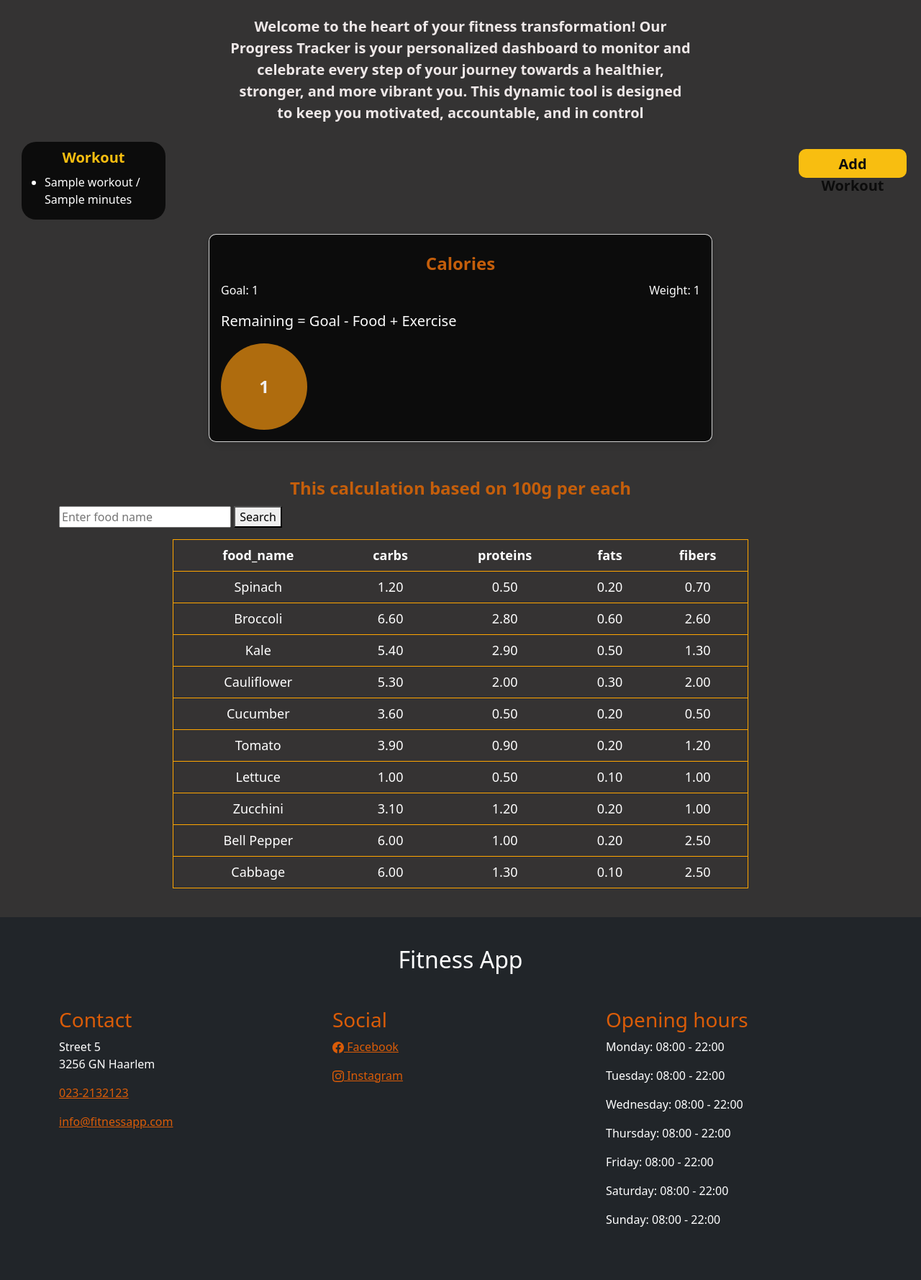
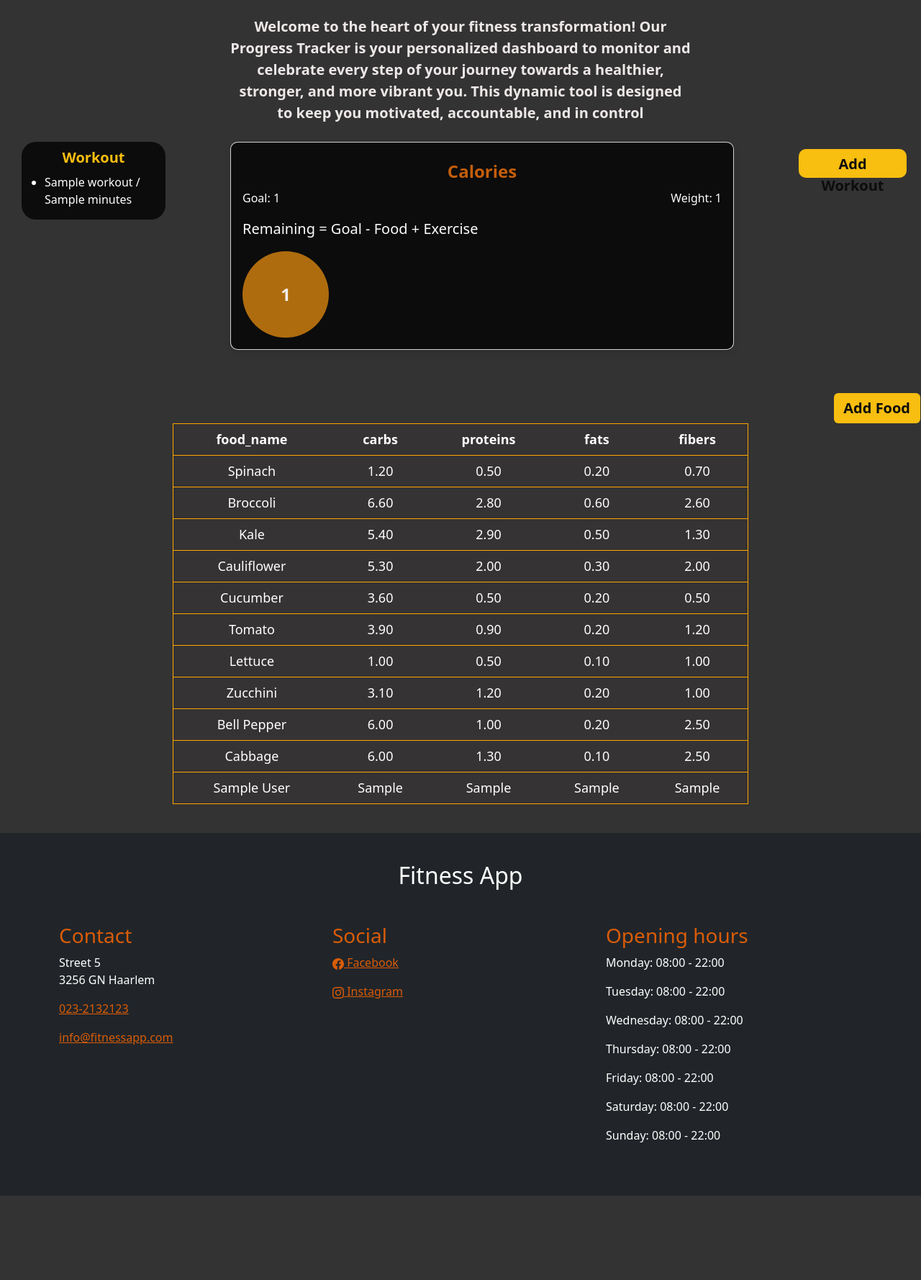
Before and after one commit to AbdelrahmanGhonim/FinalAssignments, a PHP site: page /progresstracker in a window 1280 px wide. Shown: the part 460-2238 px from the top of the page at 72% size. After the commit the page ends 2121 px from the top, so only its background shows below. Run offline with PHP 8.4, Linux system fonts and the light colour scheme; the visitor is signed in with stand-in values (Sample User, id 1); data comes from the database, SQL or seed files in the repository; tables that the repository leaves empty or names only in its code hold one stand-in row (values such as "Sample post").

Commit message:
Adding new functionallity regarding users food choice

```diff
--- a/app/api/controllers/nutritionFactcontroller.php
+++ b/app/api/controllers/nutritionFactcontroller.php
@@ -39,6 +39,23 @@ private $nutritionFactService;
         }
 
       }
+      ///////////////////////////////Users food////////////////////////////////////////
+      public function getUserFood()
+      {
+        header("Access-Control-Allow-Origin: http://127.0.0.1:5500");
+        header("Access-Control-Allow-Headers: Content-Type");
+        header("Access-Control-Allow-Methods: GET");
+        header("Content-Type: application/json");
+         session_start();
+        if(isset($_SESSION["id"])){
+          $userId = $_SESSION["id"];
+          $userFood = $this->nutritionFactService->getUserFoodChoice($userId);
+          echo json_encode($userFood);
+        }
+        else{
+          echo json_encode(['error' => 'User not logged in.']);
+        }
+      }
 
       public function addFood()
       {
--- a/app/controllers/signupcontroller.php
+++ b/app/controllers/signupcontroller.php
@@ -38,9 +38,10 @@ class SignUpController
                 $user = new User($userName, $password, $age, $gender, $weight, $height, $goal);
 
 
-                $this->signupService->createUser($user);
+               $userId= $this->signupService->createUser($user);
 
                 session_start();
+                $_SESSION["id"] = $userId;
                 $_SESSION["user_name"] = htmlspecialchars($userName);
                 $_SESSION["caloriesIntake"] = htmlspecialchars($user->getCaloriesIntake());
                 $_SESSION["goal"] = htmlspecialchars($goal);
--- a/app/public/css/progressTracker.css
+++ b/app/public/css/progressTracker.css
@@ -213,8 +213,8 @@
     margin-bottom: 10px;
  }
  .workout{
-  display: flex;
-  justify-content: space-between;
+  /* display: flex;
+  justify-content: space-between; */
  margin: 20px
 
  }
@@ -228,9 +228,10 @@
   font-weight: bold;
   margin-top: 10px;
   margin-bottom: 10px;
-  width: 150px; /* Set a fixed width for the button */
-  height: 40px; /* Set a fixed height for the button */
-    /* Add any other styling properties as needed */
+  width: 150px;
+  height: 40px;
+  float: right ;
+
  }
 
  #addBtn{
@@ -247,6 +248,7 @@
   margin-right: 10px;
   padding: auto;
  }
+
  #workoutForm {
   display: flex;
   flex-direction: column;
@@ -256,6 +258,126 @@
   background-color: rgb(248, 190, 16);
 margin: 5px;
 }
-#recipeList li{
+
+
+/* Search food bar */
+
+/* Popup styles */
+.popup-food {
+  display: none;
+  position: fixed;
+  z-index: 1;
+  left: 0;
+  top: 0;
+  width: 100%;
+  height: 100%;
+  overflow: auto;
+  background-color: rgb(0,0,0);
+  background-color: rgba(0,0,0,0.4);
+  padding-top: 100px;
+}
+
+.popup-foodcontent {
+  background-color: #fefefe;
+  margin: auto;
+  padding: 20px;
+  border: 1px solid #888;
+  width: 80%;
+  border-radius: 20px;
+}
+
+.closef {
+  color: #aaaaaa;
+  float: right;
+  font-size: 28px;
+  font-weight: bold;
+}
+
+.closef:hover,
+.closef:focus {
+  color: #000;
+  text-decoration: none;
+  cursor: pointer;
+}
+.results-container {
+  margin-top: 20px; /* Adds some space between the search bar and the results */
+  padding-left: 20px; /* Starts content from the left with some padding */
+  /* Adjust width as needed or keep it 100% to use the full container width */
+}
+
+.scrollable-list {
+  max-height: 200px;
+  overflow-y: auto;
+}
+#openPopupButtonf{
+  background-color: rgb(248, 190, 16);
+  color: rgb(12, 12, 12);
+  border: none;
+  cursor: pointer;
+  border-left:0px;
+  font-size: 20px;
+  font-weight: bold;
+  margin-top: 10px;
+  right: 100vh;
+}
+
+.table-and-button {
+  display: flex;
+  align-items: center;
+  justify-content: space-between;
+  width: 100%;
+}
+
+.table {
+  width: auto;
+}
+
+#openPopupButtonf {
+  margin-left: 97.5%;
+  width: 120px;
 
 }
+
+/* search bar */
+.search-container {
+  display: flex; /* Uses flexbox to align children */
+  justify-content: center; /* Centers children horizontally in the container */
+  align-items: center; /* Centers children vertically (useful if their heights are different) */
+  width: 100%; /* Makes sure the container takes full width of its parent, adjust as necessary */
+  margin-top: 20px; /* Adds some space above the search bar, adjust as needed */
+}
+#searchInput, #searchButton {
+  border-radius: 20px;
+  padding: 10px 15px;
+  border: 1px solid #ccc;
+  font-size: 16px;
+  outline: none;
+}
+
+#searchInput {
+  margin-right: -4px;
+  border-top-right-radius: 0;
+  border-bottom-right-radius: 0;
+}
+
+#searchButton {
+  border-top-left-radius: 0;
+  border-bottom-left-radius: 0;
+  cursor: pointer;
+  background-color: rgb(248, 190, 16);
+  color: rgb(0, 0, 0);
+
+}
+#recipeList{
+  margin-top: 20px;
+  margin-left: 20px;
+  margin-right: 20px;
+  margin-bottom: 20px;
+  padding: 20px;
+  border-radius: 20px;
+  color: rgb(0, 0, 0);
+  font-size: 15px;
+  font-weight: regular;
+  text-align: center;
+  outline-style: none;
+}
--- a/app/public/js/nutritionFact.js
+++ b/app/public/js/nutritionFact.js
@@ -50,8 +50,6 @@ function displayContent(data) {
     });
 }
 
-    loadData();
-
 
 
 
@@ -89,23 +87,22 @@ document.getElementById("adding-btn").addEventListener("click", function() {
 
   ////////////////////////Fetch workout data from the API////////////////////////
 
-  function loadWorkout() {
-    fetch("http://localhost/api/workout")
+function loadWorkout() {
+    // Return the fetch promise directly
+    return fetch("http://localhost/api/workout")
         .then(response => response.json())
         .then(data => {
             console.log('API Response:', data);
 
             if (data.length > 0) {
-                // Display items (articles and workouts) if the response array is not empty
                 displayWorkouts(data);
-            } else {
-                console.error('Error: Items not found in API response.');
             }
         })
         .catch(error => {
             console.error('Error fetching items:', error);
         });
-  }
+}
+
 
 // Function to display workouts
 function displayWorkouts(workouts) {
@@ -121,7 +118,7 @@ function displayWorkouts(workouts) {
     });
 }
 
-loadWorkout();
+// loadWorkout();
 
 
   //////////////////////////Add workout to the list////////////////////////
@@ -225,6 +222,65 @@ function displayNutritionInfo(data) {
         recipeList.appendChild(li);
     });
 }
+document.getElementById('openPopupButtonf').addEventListener('click', function() {
+    document.getElementById('searchPopupf').style.display = 'block';
+});
+
+document.querySelector('.closef').addEventListener('click', function() {
+    document.getElementById('searchPopupf').style.display = 'none';
+});
+
+
+///////////////////////Fetching the User food choice//////////////////////////
+
+function loadUserFood() {
+    // This function already returns a promise due to the fetch call
+    return fetch("http://localhost/api/nutritionFact/getUserFood")
+        .then(response => response.json())
+        .then(data => {
+            console.log('API Response:', data);
+
+            if (data.length > 0) {
+                displayUserFood(data);
+            }
+
+        })
+        .catch(error => {
+            console.error('Error fetching items:', error);
+        });
+}
+
+
+function displayUserFood(data) {
+    const tbody = document.getElementById('nutritionTable').querySelector('tbody');
+
+    // Directly append new data to the table body without clearing it
+    data.forEach(item => {
+        const row = document.createElement('tr');
+        Object.keys(item).forEach(key => {
+            // Exclude any headers you don't want to display in the table
+            const headersToExclude = ['food_id', 'goal_id'];
+            if (!headersToExclude.includes(key)) {
+                const td = document.createElement('td');
+                td.textContent = item[key];
+                row.appendChild(td);
+            }
+        });
+        tbody.appendChild(row);
+    });
+}
+// loadUserFood();
+
+
+
+
+
+
+
+
+
+
+///////////////////////ADD FOOD TO THE DATABASE////////////////////////
     function addFood(recipe) {
         const apiUrl = 'http://localhost/api/nutritionFact/addFood'; // Update with your API endpoint
         const userId = document.getElementById('userIdLabel').textContent;
@@ -257,11 +313,29 @@ function displayNutritionInfo(data) {
                 return response.json();
             })
             .then(data => {
+                alert("Food added successfully!");
                 console.log('Food added successfully:', data);
-                // Handle success response
+
+                // Directly append the new food to the table without refreshing
+                // Assuming 'data' is the newly added food item
+              ///  displayUserFood([data]); // Wrap data in an array if it's a single object
+                initializeDataLoad(); // Reload all data
+               // loadUserFood(); // Reload user food data only
             })
             .catch(error => {
                 console.error('Error adding food:', error);
-                // Handle error
             });
     }
+
+    async function initializeDataLoad() {
+        try {
+            await loadData(); // Load initial data
+            await loadWorkout(); // Then load workout data
+            await loadUserFood(); // Finally, load user food data
+        } catch (error) {
+            console.error('Error during data initialization:', error);
+        }
+    }
+
+    // Kick off the data loading process
+    initializeDataLoad();
--- a/app/repositories/nutritionFactrepository.php
+++ b/app/repositories/nutritionFactrepository.php
@@ -28,6 +28,26 @@ class NutritionFactRepository extends Repository{
       }
     }
 
+    public function getUserFood($userId)
+    {
+        try {
+            $stmt = $this->connection->prepare("
+                SELECT foodname,carbs, proteins, fats, fibers
+                FROM userfood
+                WHERE userId = :userId
+            ");
+            $stmt->bindParam(':userId', $userId, PDO::PARAM_INT);
+            $stmt->execute();
+
+            $userFood = $stmt->fetchAll(PDO::FETCH_ASSOC);
+
+            return $userFood;
+        } catch (\PDOException $e) {
+            // Handle the exception (log, show an error message, etc.)
+            throw new \PDOException('Error getting user food: ' . $e->getMessage());
+        }
+    }
+
     public function addUserFood(NutritionFact $nutritionFact)
     {
         try
@@ -49,28 +69,3 @@ class NutritionFactRepository extends Repository{
         }
     }
 }
-
-/*
-try{
-    //  var_dump($workout);////////////////////////////
-    $stmt = $this->connection->prepare("
-      INSERT INTO workout (userId, workoutName, duration)
-      VALUES (:userId, :workoutName, :duration)
-    ");
-    $params = [
-      ':userId' => $workout->getUserId(),
-      ':workoutName' => $workout->getWorkoutName(),
-      ':duration' => $workout->getDuration()
-    ];
-    $stmt->execute($params);
-
-    return true;
-
-    }
-    catch (\PDOException $e) {
-      error_log('Error creating workout: ' . $e->getMessage());
-      return false;
-    }
-
-  }
-*/
--- a/app/repositories/signuprepository.php
+++ b/app/repositories/signuprepository.php
@@ -34,9 +34,10 @@ Class SignupRepository extends Repository
 
         // Execute the statement
         $stmt->execute($params);
+        $userId=$this->connection->lastInsertId();
 
         // Optionally, you might return some indication of success
-        return true;
+        return $userId; ////////////////////TESTING
     } catch (\PDOException $e) {
         // Log the error instead of echoing
         error_log('Error creating user: ' . $e->getMessage());
@@ -46,4 +47,6 @@ Class SignupRepository extends Repository
     }
   }
 
+
+
 }
--- a/app/services/nutritionFactsservice.php
+++ b/app/services/nutritionFactsservice.php
@@ -43,6 +43,14 @@ class NutritionFactsService{
         return $foods;
     }
 
+    public function getUserFoodChoice($userId){
+
+        return $this->nutritionFactRepository->getUserFood($userId);
+    }
+
+
+
+
     public function addUserFood(array $nutritionFact)
     {
         try {
--- a/app/services/signupservice.php
+++ b/app/services/signupservice.php
@@ -15,6 +15,6 @@ class SignupService{
 
     public function createUser(User $user){
 
-        $this->signupRepository->createUser($user);
+        return $this->signupRepository->createUser($user);
     }
   }
--- a/app/services/workoutservice.php
+++ b/app/services/workoutservice.php
@@ -28,7 +28,7 @@ class WorkoutService{
   {
       try {
           $workout = $this->convertArrayToWorkout($workoutData);
-        //  var_dump($workout);////////////////////////////
+          var_dump($workout);////////////////////////////
           $this->workoutRepository->addWorkout($workout);
       } catch (\Exception $e) {
           // Handle the exception (log, show an error message, etc.)
--- a/app/views/ProgressTracker.php
+++ b/app/views/ProgressTracker.php
@@ -10,10 +10,12 @@
 </div>
 
 <div class="card-Intro">
-        <p>Welcome to the heart of your fitness transformation! Our Progress Tracker is your personalized dashboard to monitor and celebrate every step of your journey towards a healthier, stronger, and more vibrant you. This dynamic tool is designed to keep you motivated, accountable, and in control</p>
+    <p>Welcome to the heart of your fitness transformation! Our Progress Tracker is your personalized dashboard to
+        monitor and celebrate every step of your journey towards a healthier, stronger, and more vibrant you. This
+        dynamic tool is designed to keep you motivated, accountable, and in control</p>
 </div>
 
-    <?php if (isset($_SESSION["user_name"])) : ?>
+<?php if (isset($_SESSION["user_name"])): ?>
     <div class="workout">
         <div class="workouts-list">
             <h3>Workout</h3>
@@ -28,8 +30,9 @@
             <span class="close" onclick="closePopupForm()">&times;</span>
             <h2 class="addworkouttxt">Add Workout</h2>
             <form id="workoutForm">
-                 <label hidden id="userIdLabel"><?php echo $_SESSION['id']; ?></label>
+                <label id="userIdLabel">
 
+                </label>
                 <label for="exerciseName">Exercise:</label>
                 <input type="text" id="exerciseName" name="exerciseName" placeholder="Enter exercise" required>
                 <label for="duration">Duration:</label>
@@ -47,10 +50,12 @@
                 <h5 class="card-title">Calories</h5>
                 <div class="session-info">
                     <p class="session-goal">
-                        Goal: <?php echo $_SESSION['goal']; ?>
+                        Goal:
+                        <?php echo $_SESSION['goal']; ?>
                     </p>
                     <p class="session-weight">
-                        Weight: <?php echo $_SESSION['weight']; ?>
+                        Weight:
+                        <?php echo $_SESSION['weight']; ?>
                     </p>
                 </div>
                 <p class="card-text">
@@ -63,13 +68,33 @@
                 </div>
             </div>
         </div>
-        <h4 class="table-header">This calculation based on 100g per each</h4>
+        <!-- <h4 class="table-header">This calculation based on 100g per each</h4>
         <div>
             <input type="text" id="searchInput" placeholder="Enter food name">
             <button id="searchButton">Search</button>
             <ul id="recipeList"></ul>
 
+        </div> -->
+
+
+        <div id="searchPopupf" class="popup-food">
+            <div class="popup-foodcontent">
+                <span class="closef">&times;</span>
+                <!-- <h4 class="table-header">This calculation based on 100g per each</h4> -->
+                <div class="search-container">
+                <input type="text" id="searchInput" placeholder="Enter food name">
+                <button id="searchButton" class="btn btn-success">Search</button>
                 </div>
+                <div class="results-container">
+                <ul id="recipeList" class="scrollable-list"></ul>
+                </div>
+
+            </div>
+        </div>
+
+        <div class="container">
+        <button id="openPopupButtonf" class="btn btn-success">Add Food</button>
+
             <table class="table" id="nutritionTable">
                 <thead>
                     <tr>
@@ -78,12 +103,15 @@
                 <tbody>
                 </tbody>
             </table>
+        </div>
 
 
     </div>
+
+
     <script src="js/nutritionFact.js"></script>
 
-<?php else : ?>
+<?php else: ?>
     <div class="container">
         <div class="card wide-card">
             <div class="card-body2">
@@ -93,7 +121,9 @@
                 <p class="p2">
                     Embark on your journey to a healthier you! Set your input your
                     <span class="word-highlighted">calories</span>, and track your
-                    <span class="word-highlighted">weight</span> to kickstart personalized progress tracking. Get ready for a curated list of foods designed to support your aspirations. Your dedication is the key to turning goals into achievements. Let's make every step count.
+                    <span class="word-highlighted">weight</span> to kickstart personalized progress tracking. Get ready for
+                    a curated list of foods designed to support your aspirations. Your dedication is the key to turning
+                    goals into achievements. Let's make every step count.
                 </p>
             </div>
         </div>
```
Lines whose indentation alone changed are shown as unchanged.
